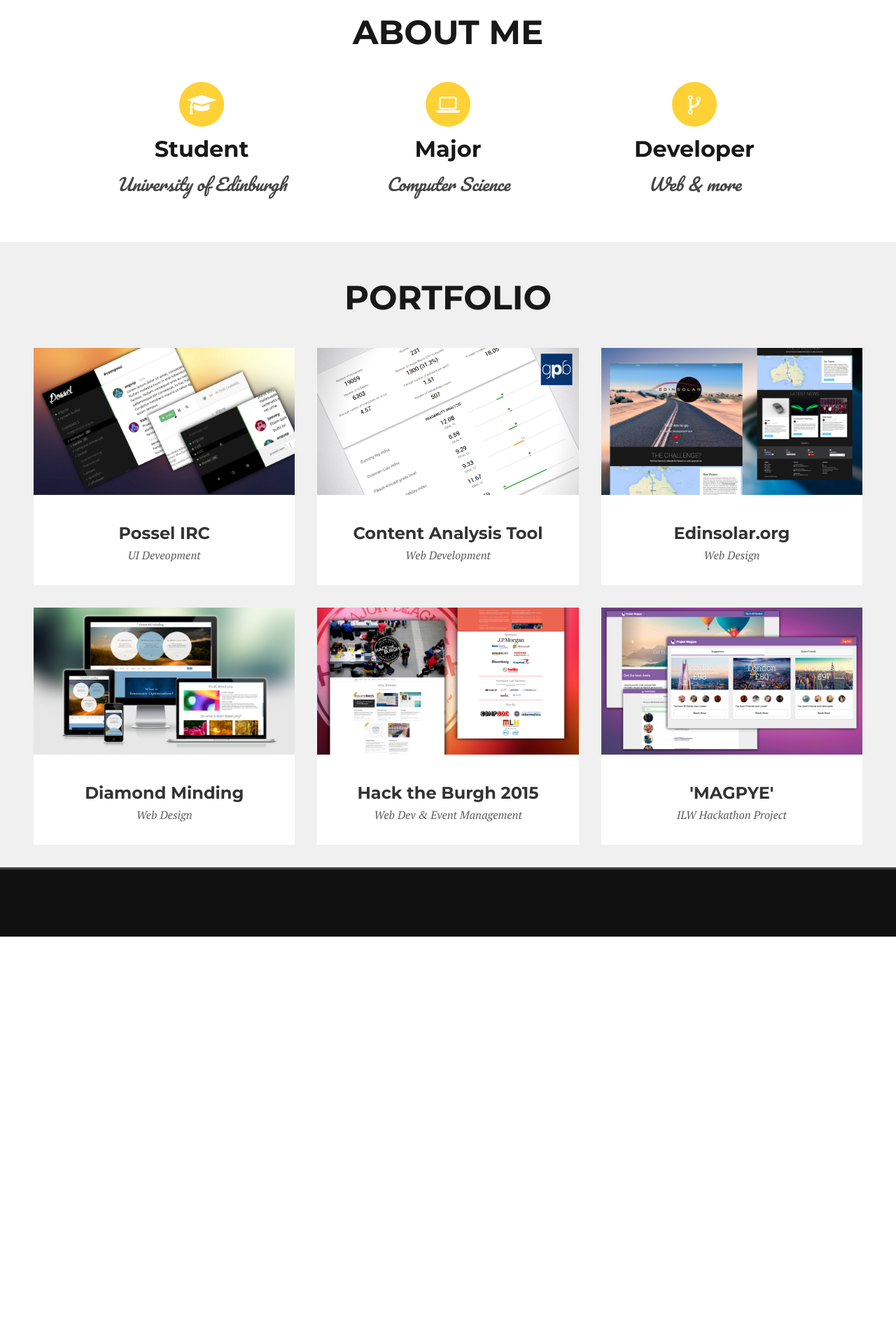
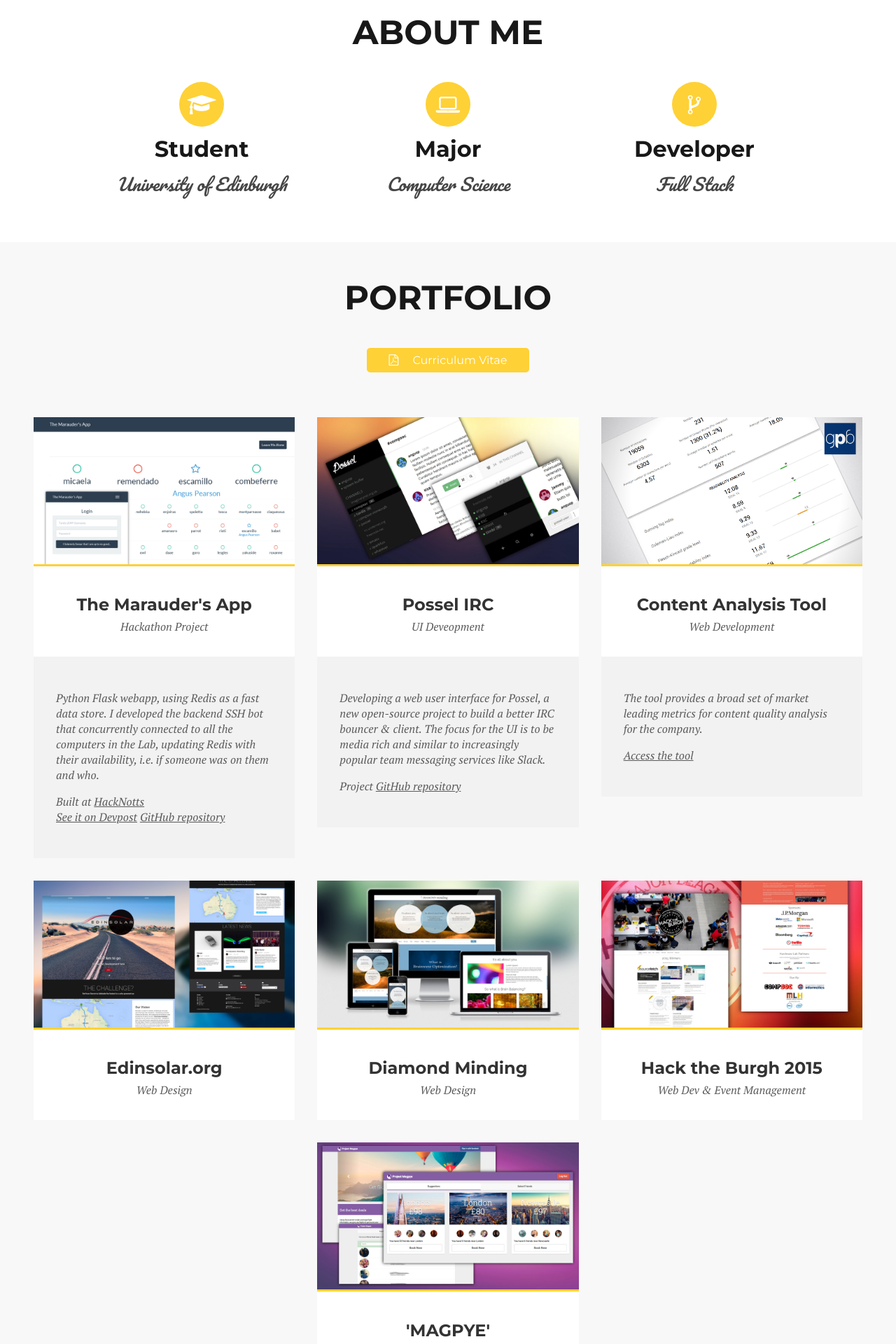
Before and after one commit to AngusP/AngusP.github.io, a Jekyll site: the page built from index.html, in a window 1280 px wide. Shown: the part 573-2493 px from the top of the page at 70% size. Built offline with Jekyll 4.4.1, drawn with Linux system fonts in a browser that asks for light colours; nearby versions of some CDN libraries; the list of posts is cut into pages by our own code; before the commit the page ends 1911 px from its top, so only the background shows below that.

Commit message:
Added HackNotts, style changes, add CV

```diff
--- a/css/style.css
+++ b/css/style.css
@@ -82,8 +82,38 @@ article p {
     font-size: 1.1em;
 }
 
-.bg-grey {
-    background-color: #f0f0f0;
+.bg-l-grey {
+    background-color: #efefef;
+}
+
+.bg-d-grey {
+    background-color: #f8f8f8;
+}
+
+.btn {
+    font-size: 1em;
+    display: inline-block;
+    padding: 0.5em 2em;
+    background: #fed136;
+    border-radius: 0.3rem;
+    text-decoration: none;
+    color: #FFF;
+    font-family: 'Montserrat','Helvetica-Neue',Helvetica,Arial,sans-serif;
+    box-shadow: 0em 0em 0em 0em rgba(0,0,0,0.4);
+    transition: background-color 0.3s ease, box-shadow 0.3s ease;
+}
+
+.btn:hover {
+    color: #fff;
+    background: #fed136;
+    box-shadow: 0em 0.1em 0.3em 0em rgba(0,0,0,0.5);
+}
+
+.btn-lg {
+    font-size: 1.3em;
+}
+.btn-sm {
+    font-size: 0.8em;
 }
 
 .card {
@@ -91,6 +121,10 @@ article p {
     min-height: 4rem;
     background: #FFF;
     color: #333;
+}
+
+.card-head {
+    border-top: 0.2rem solid #fed136;
 }
 
 .center {
@@ -228,6 +262,11 @@ img.img-responsive {
     font-style: italic;
 }
 
+.muted > a,
+.muted > p > a {
+    color: inherit;
+}
+
 p { font-size: 1em; }
 
 .padder {
@@ -251,6 +290,11 @@ p { font-size: 1em; }
     font-family: 'PT Serif','Times','Georgia','TImes New Roman',serif;
 }
 
+.spacer {
+    display: inline-block;
+    width: 1em;
+}
+
 .vspace {
     padding-top: 2em;
     padding-bottom: 2em;
--- a/index.html
+++ b/index.html
@@ -40,7 +40,7 @@ layout: home
         <i class="fa fa-code-fork"></i>
       </div>
       <h3>Developer</h3>
-      <h4 class="muted script">Web & more</h4>
+      <h4 class="muted script">Full Stack</h4>
     </div>
 
   </div><!-- /.row -->
@@ -49,21 +49,59 @@ layout: home
 
 
 
-<div class="bg-grey">
+<div class="bg-d-grey">
   <div class="container-wide vspace">
 
     <h1 class="center">Portfolio</h1>
 
+    <div class="center padder">
+      <a href="{{ site.baseurl }}/media/cv.pdf" target=_blank class="btn">
+        <i class="fa fa-file-pdf-o"></i> <span class="spacer"></span>Curriculum Vitae</a>
+    </div>
+
     <div class="row">
+
+      <div class="col">
+        <div class="card">
+          <a href="https://github.com/AngusP/hacknotts15" target=_blank>
+            <img src="{{site.baseurl}}/media/marauders-app.jpg" class="img-responsive">
+          </a>
+          <div class="center padder card-head">
+            <h4>The Marauder's App</h4>
+            <span class="muted">Hackathon Project</span>
+          </div>
+          <div class="padder bg-l-grey muted ">
+            <p>Python Flask webapp, using Redis as a fast data store. I developed the backend
+              SSH bot that concurrently connected to all the computers in the Lab, updating Redis
+              with their availability, i.e. if someone was on them and who.
+            </p>
+            <p>
+              Built at <a href="http://hacknotts.com" target=_blank>HackNotts</a><br>
+              <a href="http://devpost.com/software/the-marauder-s-app" target=_blank>See it on Devpost</a>
+              <a href="https://github.com/AngusP/hacknotts15" target=_blank>GitHub repository</a>
+            </p>
+          </div>
+        </div>
+      </div>
 
       <div class="col">
         <div class="card">
           <a href="https://github.com/orgs/possel/" target=_blank>
             <img src="{{site.baseurl}}/media/possel-ui.jpg" class="img-responsive">
           </a>
-          <div class="center padder">
+          <div class="center padder card-head">
             <h4>Possel IRC</h4>
             <span class="muted">UI Deveopment</span>
+          </div>
+          <div class="padder bg-l-grey muted">
+            <p>
+              Developing a web user interface for Possel, a new open-source project to build a better
+              IRC bouncer & client. The focus for the UI is to be media rich and similar to increasingly
+              popular team messaging services like Slack.
+            </p>
+            <p>
+              Project <a href="https://github.com/possel">GitHub repository</a>
+            </p>
           </div>
         </div>
       </div>
@@ -73,34 +111,43 @@ layout: home
           <a href="http://ca.gpb.eu" target=_blank>
             <img src="{{site.baseurl}}/media/content-analysis-tool.jpg" class="img-responsive">
           </a>
-          <div class="center padder">
+          <div class="center padder card-head">
             <h4>Content Analysis Tool</h4>
             <span class="muted">Web Development</span>
+          </div>
+          <div class="padder bg-l-grey muted">
+            <p>
+              The tool provides a broad set of market leading metrics for content quality analysis for the company.
+            </p>
+            <p>
+              <a href="http://ca.gpb.eu">Access the tool</a>
+          </div>
+        </div>
+      </div>
+
+
+    </div><!-- /.row -->
+    <div class="row">
+
+
+      <div class="col">
+        <div class="card">
+          <a href="http://edinsolar.org" target=_blank>
+            <img src="{{site.baseurl}}/media/edinsolar-website.jpg" class="img-responsive">
+          </a>
+          <div class="center padder card-head">
+            <h4>Edinsolar.org</h4>
+            <span class="muted">Web Design</span>
           </div>
         </div>
       </div>
 
       <div class="col">
         <div class="card">
-          <a href="http://edinsolar.org" target=_blank>
-            <img src="{{site.baseurl}}/media/edinsolar-website.jpg" class="img-responsive">
-          </a>
-          <div class="center padder">
-            <h4>Edinsolar.org</h4>
-            <span class="muted">Web Design</span>
-          </div>
-        </div>
-      </div>
-
-    </div><!-- /.row -->
-    <div class="row">
-
-      <div class="col">
-        <div class="card">
           <a href="http://diamondminding.github.io" target=_blank>
             <img src="{{site.baseurl}}/media/diamond-minding.jpg" class="img-responsive">
           </a>
-          <div class="center padder">
+          <div class="center padder card-head">
             <h4>Diamond Minding</h4>
             <span class="muted">Web Design</span>
           </div>
@@ -112,11 +159,17 @@ layout: home
           <a href="http://hacktheburgh.com" target=_blank>
             <img src="{{site.baseurl}}/media/hack-the-burgh.jpg" class="img-responsive">
           </a>
-          <div class="center padder">
+          <div class="center padder card-head">
             <h4>Hack the Burgh 2015</h4>
             <span class="muted">Web Dev & Event Management</span>
           </div>
         </div>
+      </div>
+
+    </div><!-- /.row -->
+    <div class="row">
+
+      <div class="col">
       </div>
 
       <div class="col">
@@ -124,11 +177,14 @@ layout: home
           <a href="https://github.com/ilw-sdh/ilw2014-app" target=_blank>
             <img src="{{site.baseurl}}/media/magpye.jpg" class="img-responsive">
           </a>
-          <div class="center padder">
+          <div class="center padder card-head">
             <h4>'MAGPYE'</h4>
             <span class="muted">ILW Hackathon Project</span>
           </div>
         </div>
+      </div>
+
+      <div class="col">
       </div>
 
     </div><!-- /.row -->
```
Also changed, not shown: media/marauders-app.jpg (added), 1 other file.
